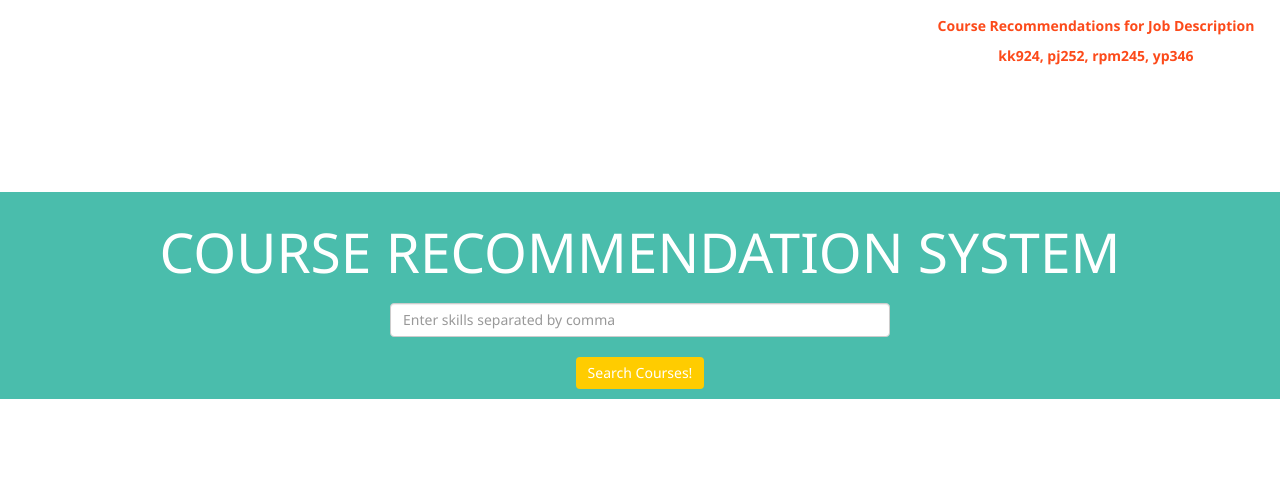
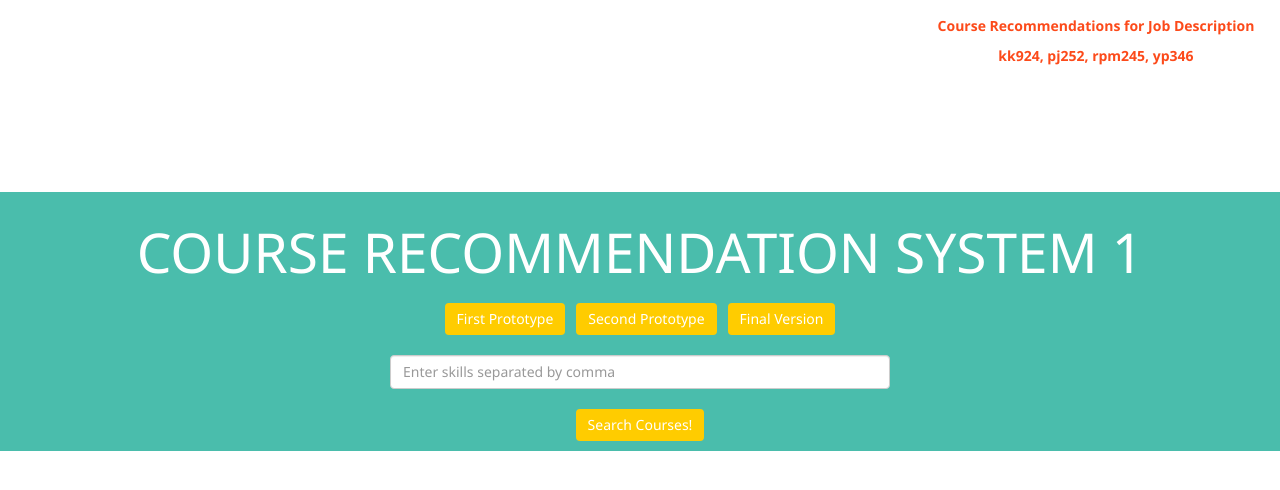
Before and after one commit to yp346/CS4300sp2017-prky, a Django app: page /pt/ in a window 1280 px wide. Shown: the top 490 px of the page. Run offline with Django 3.2, Linux system fonts and the light colour scheme; some libraries are stand-ins or nearby versions.

Commit message:
Versioning and textarea

```diff
--- a/project_template/templates/project_template/index.html
+++ b/project_template/templates/project_template/index.html
@@ -14,14 +14,27 @@
 
         <form class="form-inline global-search" method='GET'>
             <h1 style="font-size: 55px; font-family:Segoe UI">
-            COURSE RECOMMENDATION SYSTEM
+	    {% if version == "Final" %}
+            COURSE RECOMMENDATION SYSTEM 3
+	    {% elif version == "Second"%}
+	    COURSE RECOMMENDATION SYSTEM 2
+	    {% else %}
+	    COURSE RECOMMENDATION SYSTEM 1
+	    {% endif %}
 	    </h1>
 
             <br><br>
 
             <div class="form-group">
-
-                <input id="input" type="text" name="search" class="form-control" placeholder="Enter skills separated by comma"><br><br>
+	      	<button name="change" type="submit" class="btn btn-info" value="First">First Prototype </button>
+		&nbsp;&nbsp;<button name="change" type="submit" class="btn btn-info" value="Second">Second Prototype </button>
+		&nbsp;&nbsp;<button name="change" type="submit" class="btn btn-info" value="Final">Final Version</button><br><br>
+		{% if version == "Second" or version == "Final" %}
+	        <textarea name="search" rows="10" cols="70" class="form-control" placeholder="Enter job description..." color="black"></textarea>
+		{% else  %}
+                <input id="input" type="text" name="search" class="form-control" placeholder="Enter skills separated by comma">
+		{% endif  %}
+		<br><br>
 <!--                <class="form-inline global-search" input id="input" type="text" name="search1" class="form-control" placeholder="Your Input"><br><br>-->
 	    </div><br>
             <button type="submit" class="btn btn-info"> Search Courses! </button>
--- a/project_template/views.py
+++ b/project_template/views.py
@@ -13,6 +13,7 @@ def index(request):
     output_list = ''
     output=''
     search=''
+    version="First"
     zipped=[]
     if request.GET.get('search'):
         search = request.GET.get('search')
@@ -28,9 +29,26 @@ def index(request):
         #    output = paginator.page(1)
         #except EmptyPage:
         #    output = paginator.page(paginator.num_pages)
+    #if request.GET.get('version') == "First":
+    version = request.GET.get('change')
     return render_to_response('project_template/index.html',
-                          {'output': output,
-                           'search': search,
-                           'zipped': zipped,
-                           'magic_url': request.get_full_path(),
-                           })
+                              {'output': output,
+                               'search': search,
+                               'zipped': zipped,
+			       'version': version,
+                               'magic_url': request.get_full_path(),
+                               })
+    '''elif request.GET.get('version') == "Second":
+         return render_to_response('project_template/index_proto2.html',
+	                        {'output': output,
+				'search': search,
+				'zipped': zipped,
+				'magic_url': request.get_full_path(),
+				})
+    elif request.GET.get('version') == "Final":
+        return render_to_response('project_template/index_proto3.html',
+	                         {'output': output,
+				'search': search,
+				'zipped': zipped,
+		 		'magic_url': request.get_full_path(),
+				})'''
--- a/requirements.txt
+++ b/requirements.txt
@@ -7,3 +7,4 @@ python-levenshtein==0.12.0
 scikit-learn==0.17.1
 numpy==1.11.1
 scipy==0.18.1
+nltk==3.2.2
```
Also changed, not shown: project_template/test.py (+1 -13 lines), 2 other files.
